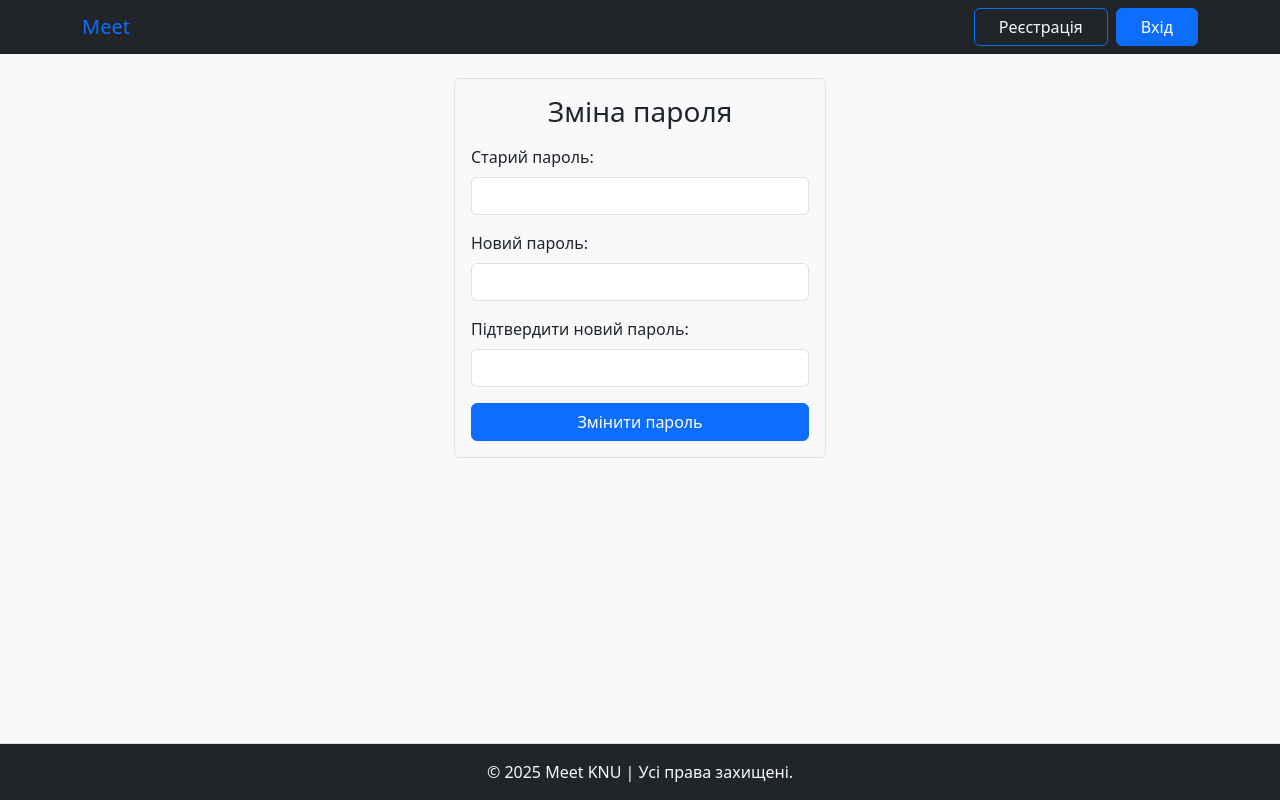
After one commit to L3gvccy/Jitsi-django, a Django app: template meet/templates/account/change_password.html in a window 1280 px wide. The commit adds this page. Run offline with Django 3.2, Linux system fonts and the light colour scheme; the template is opened without the code that fills it, so the values that code supplies are empty.

Commit message:
Add profile and change password functionalities: implement views, templates, and URLs for user profile management and password updates.

```diff
--- a/meet/account/urls.py
+++ b/meet/account/urls.py
@@ -1,8 +1,10 @@
 from django.urls import path
-from .views import login, register, logout
+from .views import login, register, logout, profile_user, change_password
 
 urlpatterns = [
     path('login/', login, name='login'),
     path('logout/', logout, name='logout'),
     path('register/', register, name='register'),
+    path('profile/', profile_user, name='profile_user'),
+    path('profile/change-password/', change_password, name='change_password'),
 ]
--- /dev/null
+++ b/meet/templates/account/change_password.html
@@ -0,0 +1,32 @@
+{% extends 'base.html' %}
+{% load static %}
+{% block title %}Зміна паролю{% endblock %}
+{% block content %}
+
+<div class="container py-4">
+    <div class="col-md-4 mx-auto rounded border p-3">
+        <form method="post">
+            {% csrf_token %}
+
+            <h3 class="mb-3 text-center">Зміна пароля</h3>
+
+            <div class="mb-3">
+                <label for="old_password" class="form-label">Старий пароль:</label>
+                <input type="password" name="old_password" id="old_password" class="form-control" required>
+            </div>
+
+            <div class="mb-3">
+                <label for="new_password" class="form-label">Новий пароль:</label>
+                <input type="password" name="new_password" id="new_password" class="form-control" required>
+            </div>
+
+            <div class="mb-3">
+                <label for="confirm_password" class="form-label">Підтвердити новий пароль:</label>
+                <input type="password" name="confirm_password" id="confirm_password" class="form-control" required>
+            </div>
+
+            <button type="submit" class="btn btn-primary w-100">Змінити пароль</button>
+        </form>
+    </div>
+</div>
+{% endblock %}
--- a/meet/templates/base.html
+++ b/meet/templates/base.html
@@ -28,6 +28,7 @@
                                 </a>
                                 <ul class="dropdown-menu dropdown-menu-end" aria-labelledby="navbarDropdown">
                                     <li class="dropdown-item-text">Вітаємо, {{ user.username }}!</li>
+                                    <li><a class="dropdown-item" href="{% url 'profile_user' %}">Профіль</a></li>
                                     <hr class="dropdown-divider">
                                     <li><a class="dropdown-item" href="{% url 'my_conferences' %}">Мої конференції</a></li>
                                     <li><a class="dropdown-item" href="{% url 'my_invites' %}">Мої запрощення</a></li>
```
Also changed, not shown: meet/account/views.py (+37 -1 lines), meet/templates/account/profile.html (added, +31 -0 lines).
